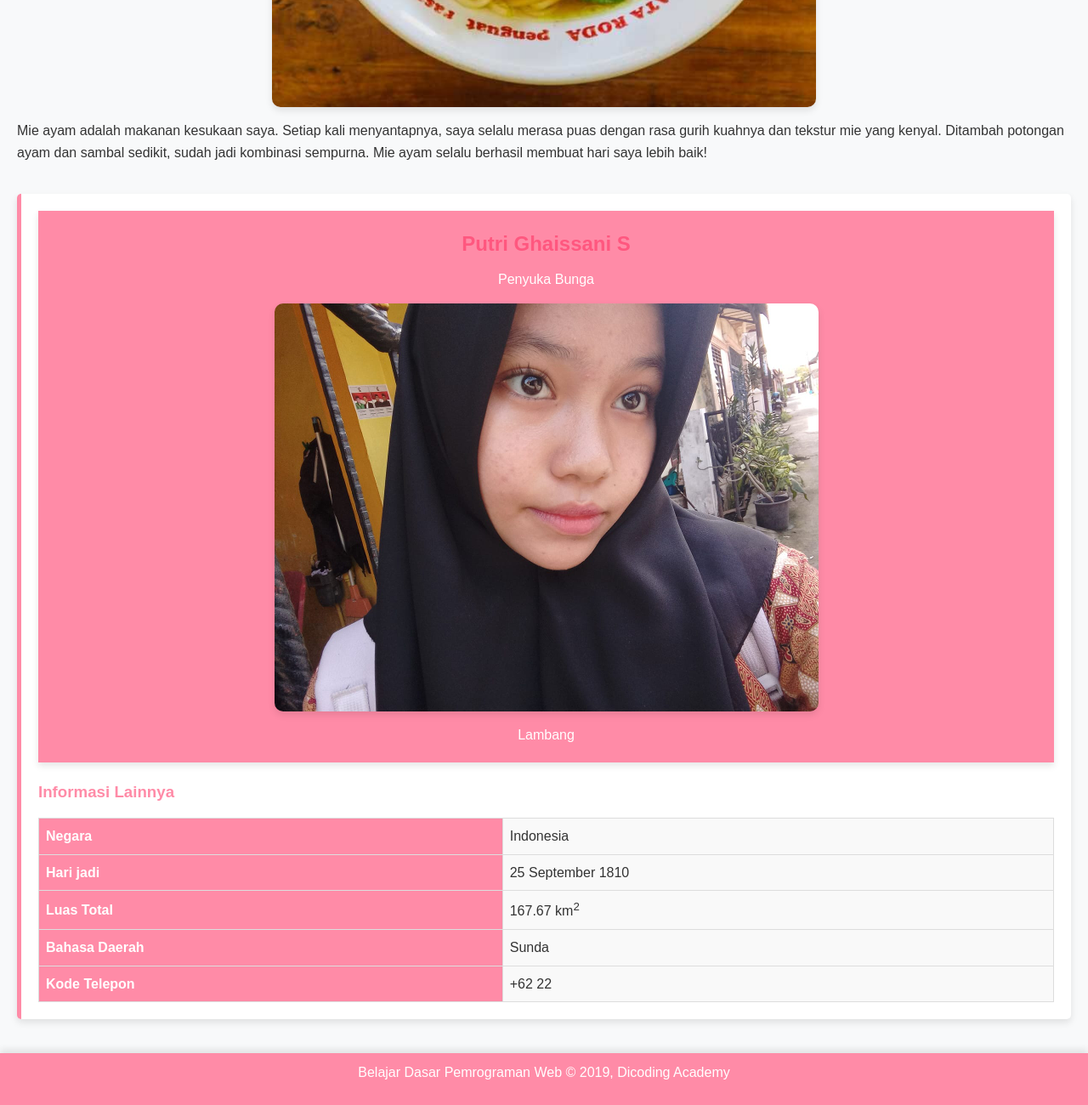
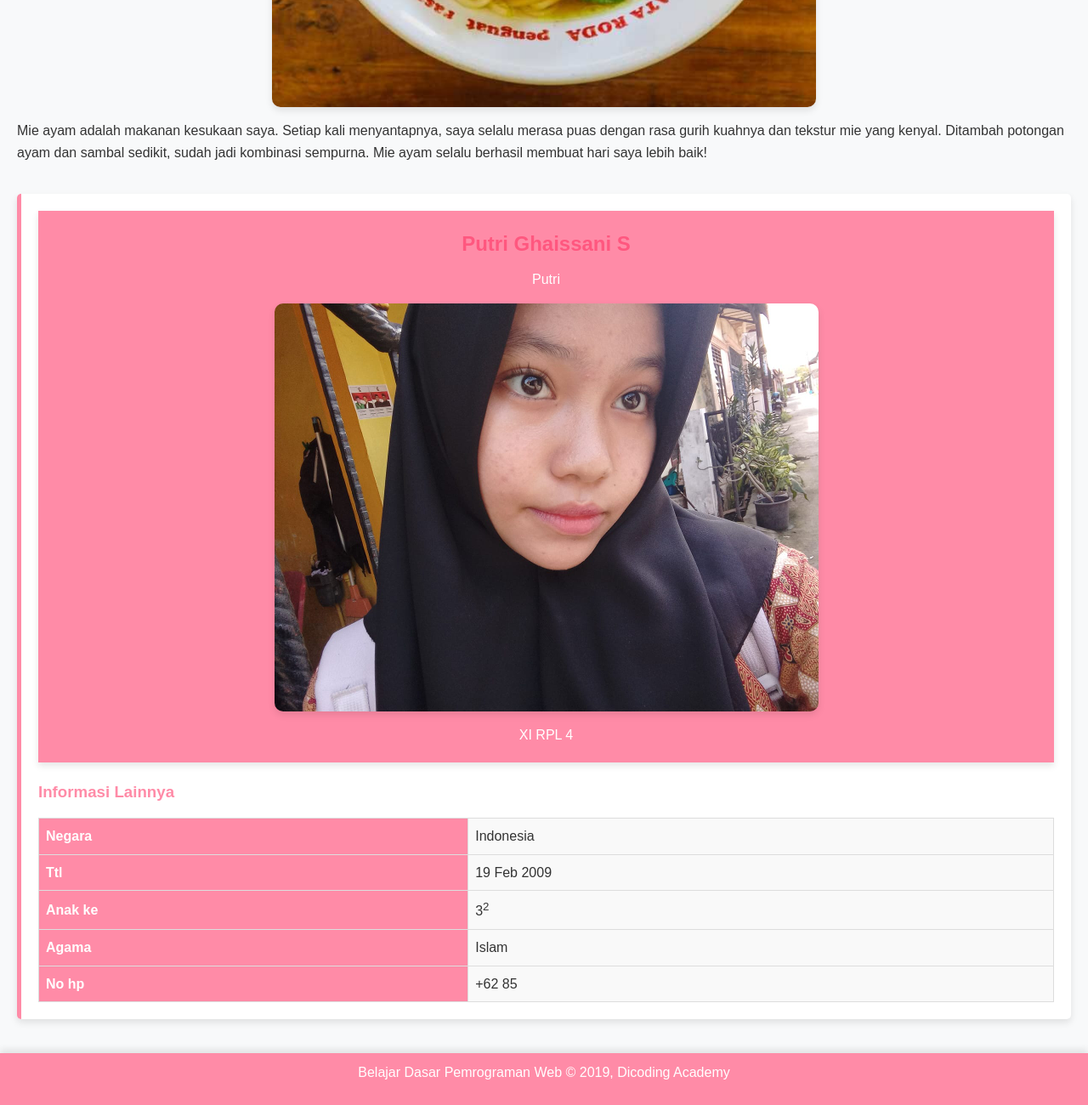
Before and after one commit to PutriGhaissani/Putri-Ghaissani, a plain HTML site: page index.html in a window 1280 px wide. Shown: the part 2559-3859 px from the top of the page at 85% size. Drawn offline with Linux system fonts and the light colour scheme.

Commit message:
Update index.html

```diff
--- a/index.html
+++ b/index.html
@@ -66,20 +66,20 @@
       <article>
         <header>
           <h2>Putri Ghaissani S</h2>
-          <p>Penyuka Bunga</p>
+          <p>Putri</p>
           <figure>
             <img src="images/poto.jpeg" alt="Profil Putri Ghaissani" />
-            <figcaption>Lambang</figcaption>
+            <figcaption>XI RPL 4</figcaption>
           </figure>
         </header>
         <section>
           <h3>Informasi Lainnya</h3>
           <table>
             <tr><th>Negara</th><td>Indonesia</td></tr>
-            <tr><th>Hari jadi</th><td>25 September 1810</td></tr>
-            <tr><th>Luas Total</th><td>167.67 km<sup>2</sup></td></tr>
-            <tr><th>Bahasa Daerah</th><td>Sunda</td></tr>
-            <tr><th>Kode Telepon</th><td>+62 22</td></tr>
+            <tr><th>Ttl</th><td>19 Feb 2009</td></tr>
+            <tr><th>Anak ke</th><td>3<sup>2</sup></td></tr>
+            <tr><th>Agama</th><td>Islam</td></tr>
+            <tr><th>No hp</th><td>+62 85</td></tr>
           </table>
         </section>
       </article>
```
